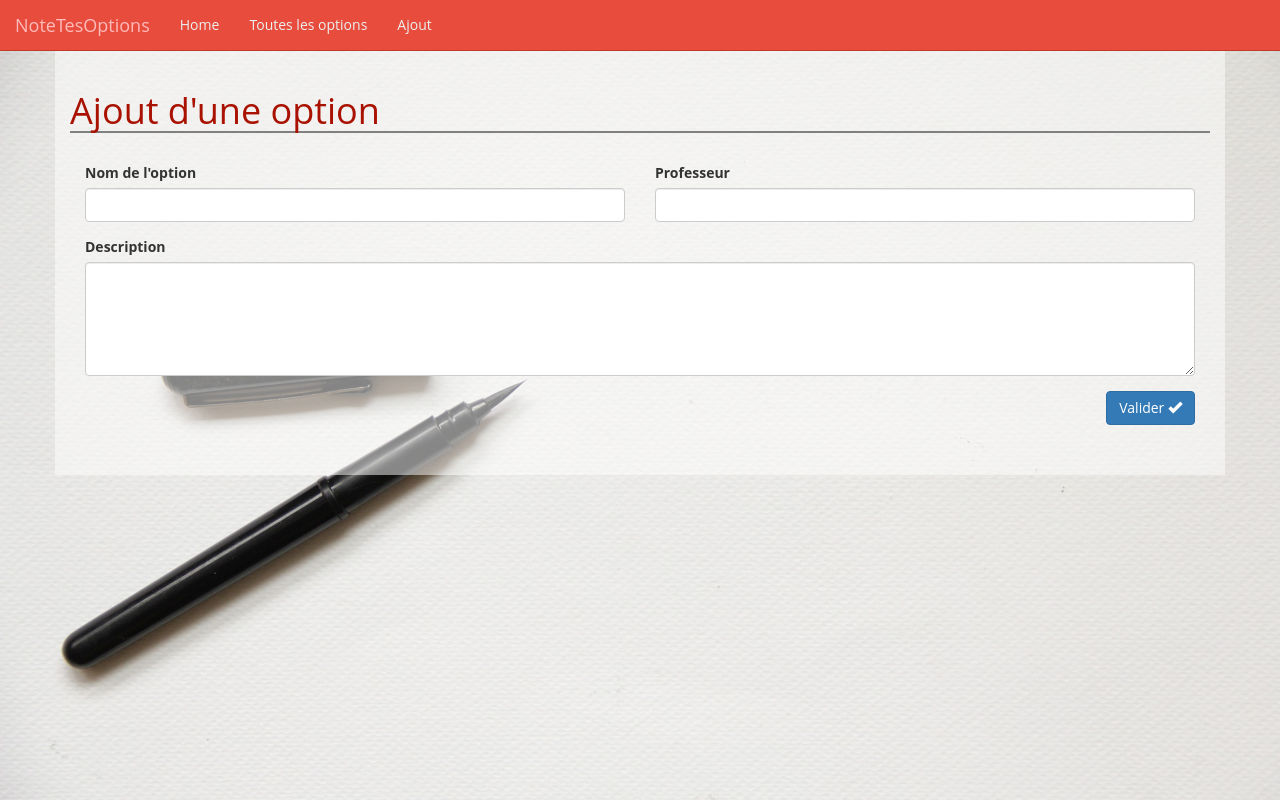
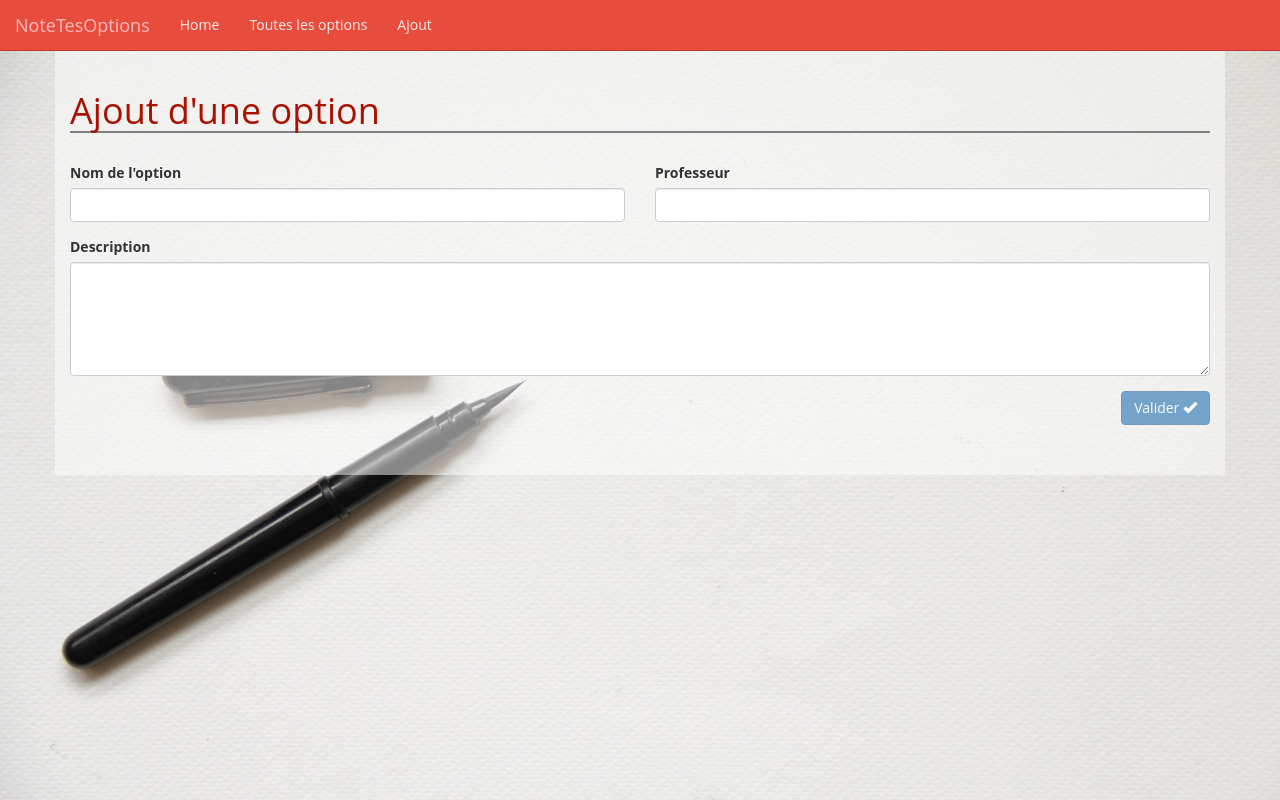
Before and after one commit to dyasar/NoteTesOptions-front, an Angular app: page /ajouter in a window 1280 px wide. Built offline with nearby package versions, Linux system fonts and the light colour scheme.

Commit message:
Affichage erreur

```diff
--- a/src/app/shared/form/form.component.html
+++ b/src/app/shared/form/form.component.html
@@ -1,17 +1,35 @@
-<form novalidate [formGroup]="form">
+<form novalidate [formGroup]="form"><div class="row">
   <div class="form-group col-md-6">
     <label for="nom">Nom de l'option</label>
     <input type="text" class="form-control" id="nom" name="nom" formControlName="nom" required/>
+    <div class="alert alert-danger" *ngIf="form.get('nom').dirty && form.get('nom').hasError('required')">
+    Le nom d'option est <strong>obligatoire</strong>
+  </div>
+    <div class="alert alert-danger" *ngIf="form.get('nom').dirty && form.get('nom').hasError('minlength')">
+      Le nom doit faire au moins 2 caractères
+    </div>
   </div>
   <div class="form-group col-md-6">
     <label for="prof">Professeur</label>
     <input type="text" class="form-control" id="prof" name="prof" formControlName="prof" required/>
-  </div>
-  <div class="form-group p-15">
+    <div class="alert alert-danger" *ngIf="form.get('prof').dirty && form.get('prof').hasError('required')">
+      Le professeur est <strong>obligatoire</strong>
+    </div>
+    <div class="alert alert-danger" *ngIf="form.get('prof').dirty && form.get('prof').hasError('minlength')">
+      Le professeur doit faire au moins 2 caractères
+    </div>
+  </div></div>
+  <div class="form-group">
     <div class="form-group ">
     <label for="description">Description</label>
     <textarea class="form-control" rows="5" id="description" name="description" formControlName="description" required></textarea>
+      <div class="alert alert-danger" *ngIf="form.get('description').dirty && form.get('description').hasError('required')">
+        La description est <strong>obligatoire</strong>
+      </div>
+      <div class="alert alert-danger" *ngIf="form.get('description').dirty && form.get('description').hasError('minlength')">
+        La description doit faire au moins 10 caractères
+      </div>
   </div>
-  <button class="btn btn-primary pull-right" type="submit" (click)="submit(form.value)">Valider <span color="white" class="glyphicon glyphicon-ok"></span></button>
+  <button class="btn btn-primary pull-right" type="submit" (click)="submit(form.value)" [disabled]="form.invalid">Valider <span color="white" class="glyphicon glyphicon-ok"></span></button>
   </div>
 </form>
```
